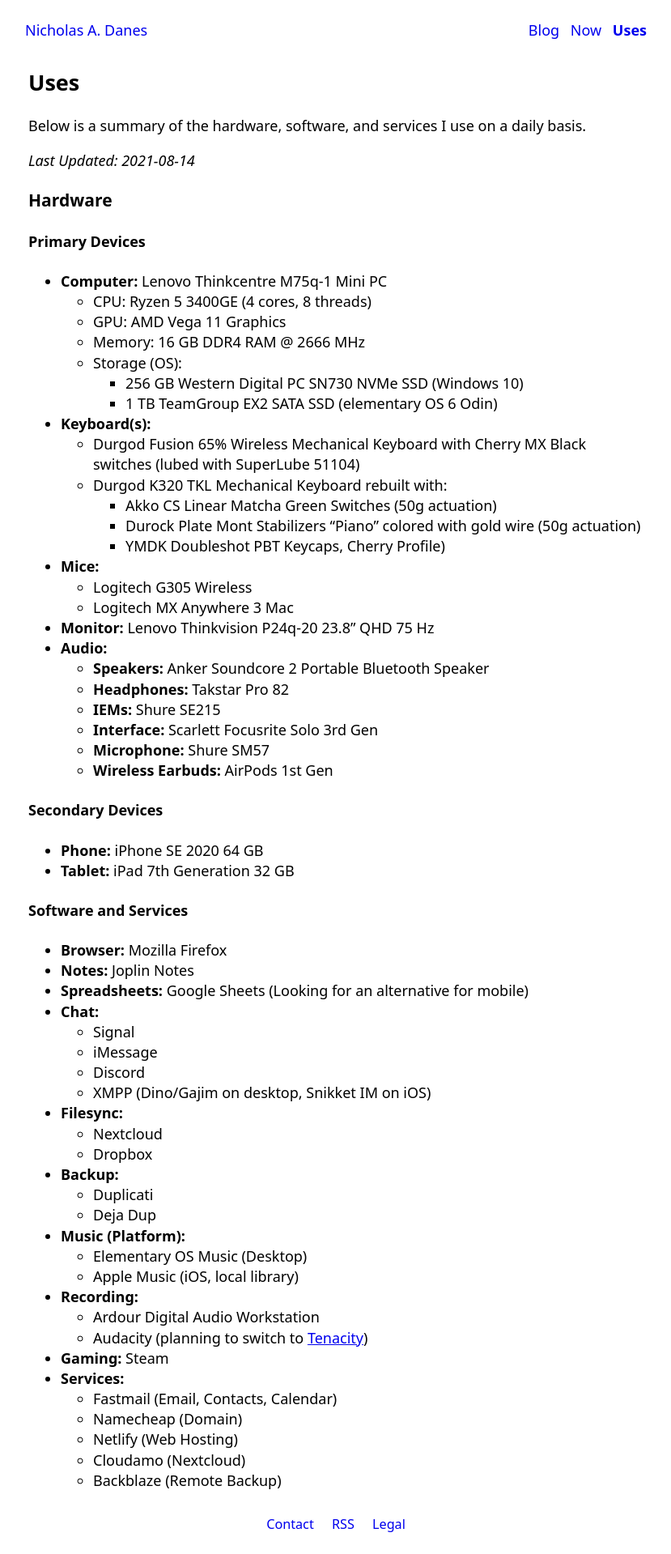
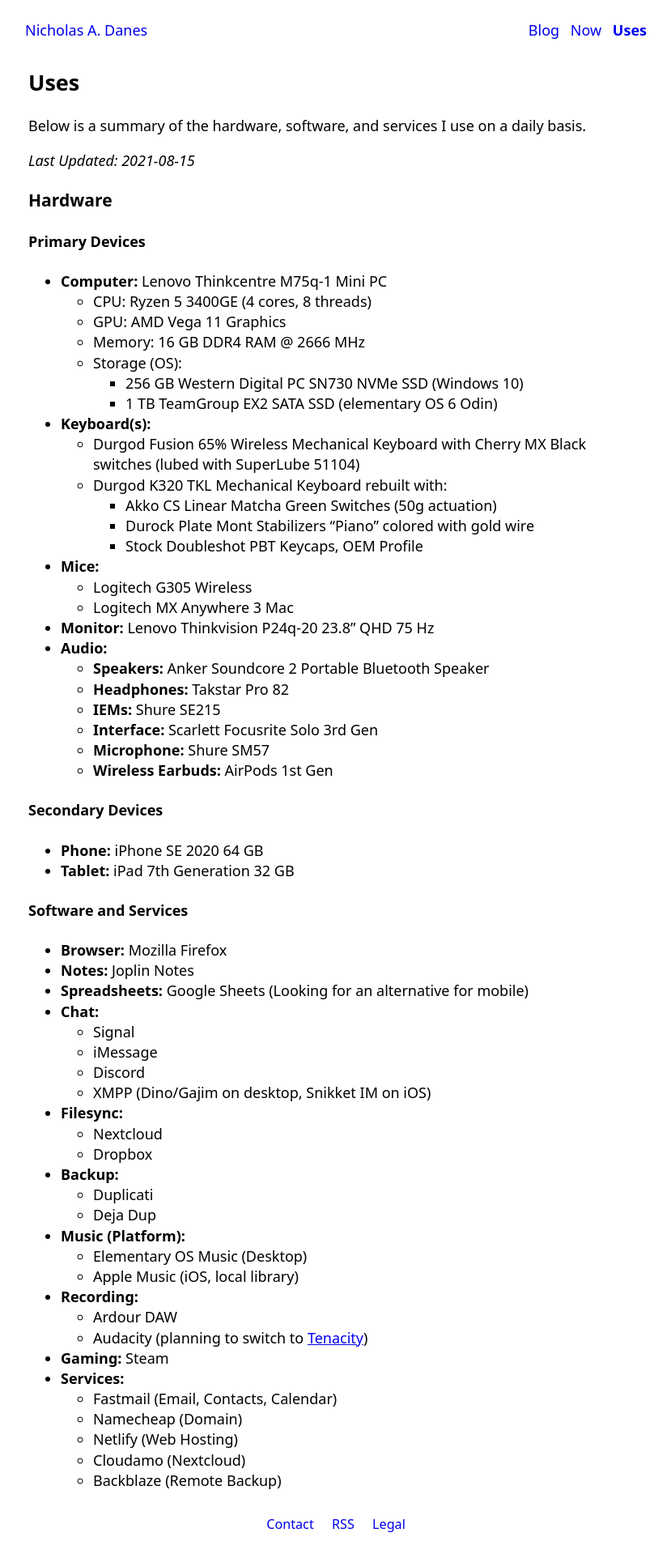
Before and after one commit to danesnick/old_website, a Jekyll site: the page built from uses.markdown, in a window 1280 px wide. Shown: the whole page at 81% size, without its empty margins (225-1054 px from the left). Built offline with Jekyll 4.4.1, drawn with Linux system fonts in a browser that asks for light colours.

Commit message:
Updated uses page

```diff
--- a/uses.markdown
+++ b/uses.markdown
@@ -7,7 +7,7 @@
 
 Below is a summary of the hardware, software, and services I use on a daily basis.
 
-*Last Updated: 2021-08-14*
+*Last Updated: 2021-08-15*
 
 ### Hardware
 
@@ -23,8 +23,8 @@
 	+ Durgod Fusion 65% Wireless Mechanical Keyboard with Cherry MX Black switches (lubed with SuperLube 51104)
 	+ Durgod K320 TKL Mechanical Keyboard rebuilt with:
 		+ Akko CS Linear Matcha Green Switches (50g actuation)
-		+ Durock Plate Mont Stabilizers "Piano" colored with gold wire (50g actuation)
-		+ YMDK Doubleshot PBT Keycaps, Cherry Profile)
+		+ Durock Plate Mont Stabilizers "Piano" colored with gold wire
+		+ Stock Doubleshot PBT Keycaps, OEM Profile
 * **Mice:**
 	+ Logitech G305 Wireless
 	+ Logitech MX Anywhere 3 Mac
@@ -62,7 +62,7 @@
 	+ Elementary OS Music (Desktop)
 	+ Apple Music (iOS, local library)
 * **Recording:**
-	+ Ardour Digital Audio Workstation
+	+ Ardour DAW
 	+ Audacity (planning to switch to [Tenacity](https://tenacityaudio.org/))
 * **Gaming:** Steam
 * **Services:**
```
